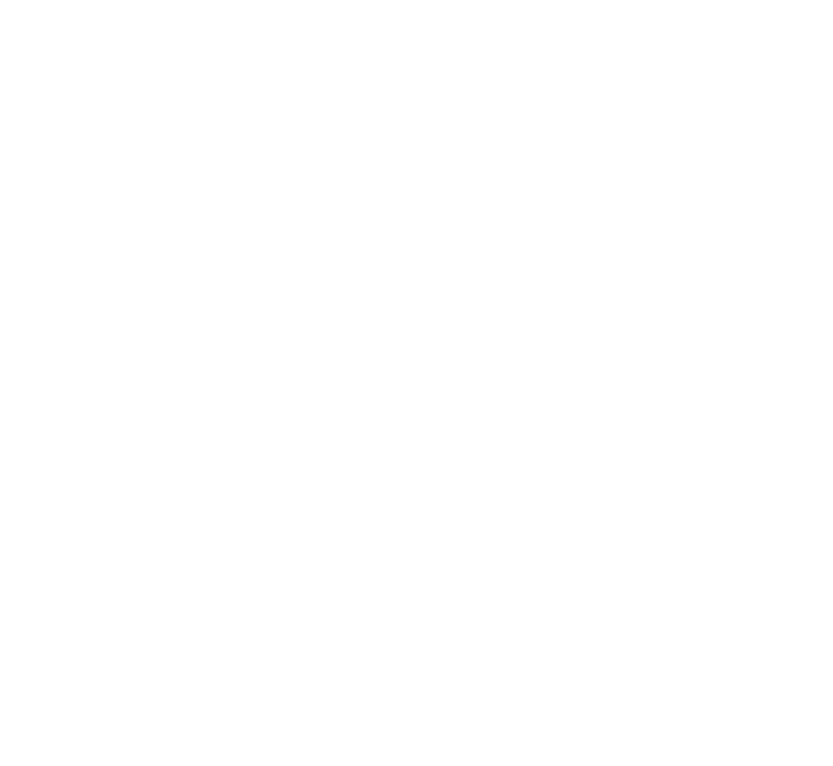
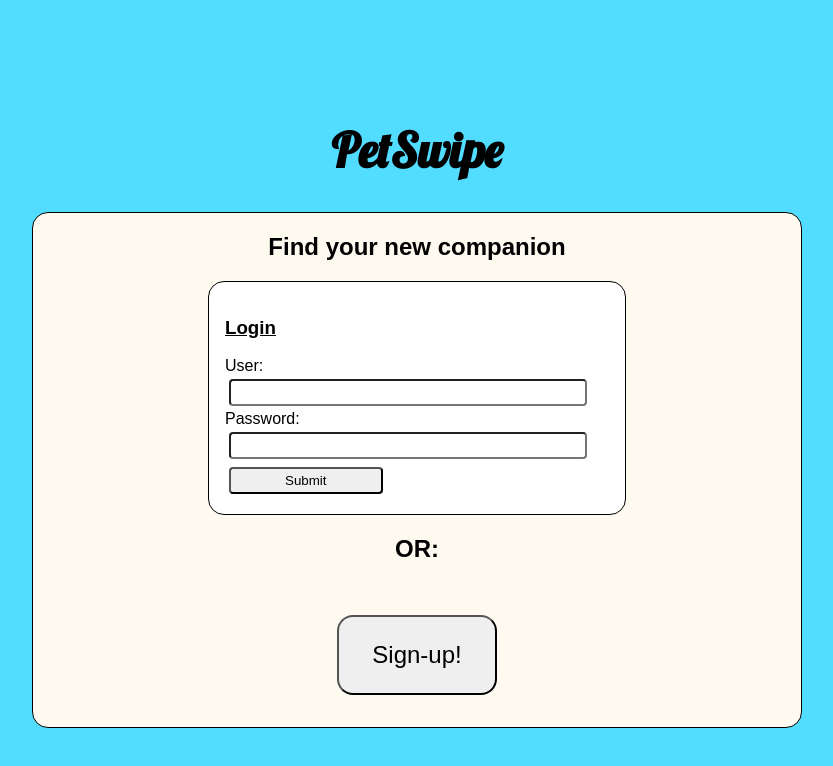
Before and after one commit to andimalfresh/pet-swipe-frontend, a plain HTML site: page index.html in a window 1280 px wide. Shown: the whole page, without its empty margins (231-1064 px from the left). Drawn offline with nearby package versions, Linux system fonts and the light colour scheme; files that its build step writes are made by us from their sources; a web font is replaced by a local one.

Commit message:
All necessary elements rendered onto landing page, basic styling complete, beginning to work on even listeners to grab input values and submit on click

```diff
--- a/index.html
+++ b/index.html
@@ -1,17 +1,53 @@
 <!DOCTYPE html>
 <html>
+
 <head>
     <meta charset="utf-8" />
     <meta http-equiv="X-UA-Compatible" content="IE=edge">
     <title>Page Title</title>
     <meta name="viewport" content="width=device-width, initial-scale=1">
+    <link href="https://fonts.googleapis.com/css?family=Encode+Sans+Condensed|Lobster" rel="stylesheet">
     <link rel="stylesheet" type="text/css" media="screen" href="main.css" />
     <script src="https://cdn.jsdelivr.net/npm/vue/dist/vue.js"></script>
 </head>
+
 <body>
+    <div class="landing">
+        <h1 id="logo">PetSwipe</h1>
+        <div class="formContainer">
+            <h2>Find your new companion</h2>
+            <div id="login">
+                <h3><u>Login</u></h3>
+                <form id="form">
+                    <label for="user">User:</label>
+                    <input name="user">
+                    <label for="password">Password:</label>
+                    <input name="password">
+                    <button v-on:click="submit">Submit</button>
+                </form>
+            </div>
+            <h2>OR:</h2>
+            <div id="signUp">
+                <button>Sign-up!</button>
+            </div>
+        </div>
+    </div>
 
 
     <script>
+        var form = new Vue({
+            el: "#form",
+            data: {
+                user: "",
+                password: ""
+            },
+            methods: {
+                submit: function () {
+
+                }
+            }
+        })
     </script>
 </body>
+
 </html>
--- a/main.scss
+++ b/main.scss
@@ -0,0 +1,76 @@
+$mainBlue: #52dcff;
+$mainOrange: #ff8652;
+$lobster: 'Lobster', cursive;
+$SansFont: 'Encode Sans Condensed', sans-serif;
+
+
+
+
+body {
+    height: 100vh;
+    width: 100vw;
+    display: flex;
+    justify-content: center;
+    align-items: center;
+    background-color: $mainBlue;
+    font-family: $SansFont;
+
+    #logo {
+        font-size: 3rem;
+        color: black;
+        font-family: $lobster;
+        justify-self: center;
+    }
+
+    button:hover {
+        cursor: pointer;
+    }
+
+    .formContainer {
+        border: solid black 1px;
+        height: 70%;
+        width: 60vw;
+        display: flex;
+        flex-direction: column;
+        justify-content: center;
+        align-items: center;
+        background-color: #FFFAF0;
+        border-radius: 1rem;
+    }
+
+    #login {
+        display: flex;
+        flex-direction: column;
+        justify-content: center;
+        border: solid black 1px;
+        background-color: white;
+        width: 50%;
+        padding: 1rem;
+        border-radius: 1rem;
+
+        input {
+            width: 90%;
+            padding: .25rem;
+            margin: .25rem;
+            border-radius: .25rem;
+        }
+
+        button {
+            width: 40%;
+            padding: .25rem;
+            margin: .25rem;
+            border-radius: .25rem;
+        }
+    }
+
+    #signUp {
+        margin: 2rem;
+        button {
+            height: 2rem;
+            border-radius: 1rem;
+            width: 10rem;
+            height: 5rem;
+            font-size: 1.5rem;
+        }
+    }
+}
```
Also changed, not shown: main.css (added), 1 other file.
